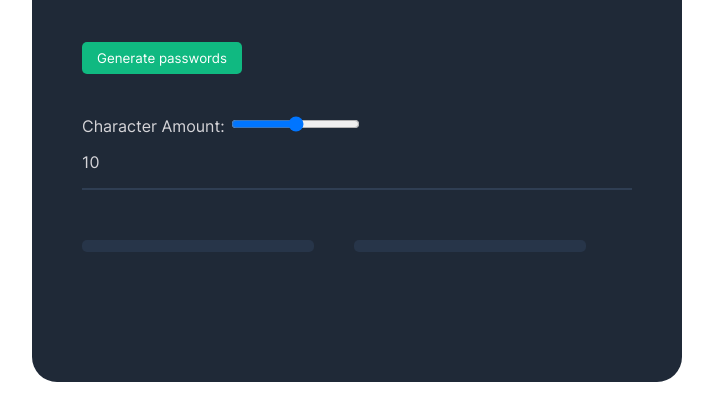
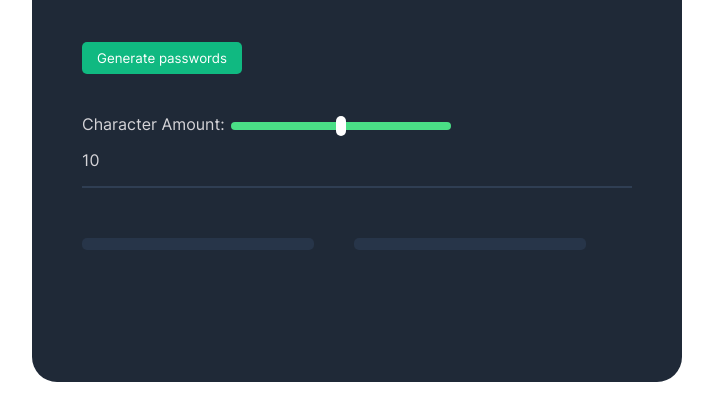
Before and after one commit to jedinakjakub/passwordGenerator, a plain HTML site: page index.html in a window 1280 px wide. Shown: the part 276-696 px from the top of the page, without its empty margins (283-996 px from the left). Drawn offline with Linux system fonts and the light colour scheme.

Commit message:
Updated version

```diff
--- a/index.css
+++ b/index.css
@@ -83,3 +83,19 @@ header{
 .textWhite {
     color:#ffff;
 }
+
+input[type=range] {
+    -webkit-appearance: none;
+    background-color: #4ADF86;
+    height: 8px;
+    border-radius: 25px;
+    width: 40%;
+}
+
+input[type="range"]::-webkit-slider-thumb{
+    -webkit-appearance: none;
+    background-color: #ffff;
+    width: 10px;
+    height: 20px;
+    border-radius: 25px;
+}
```
